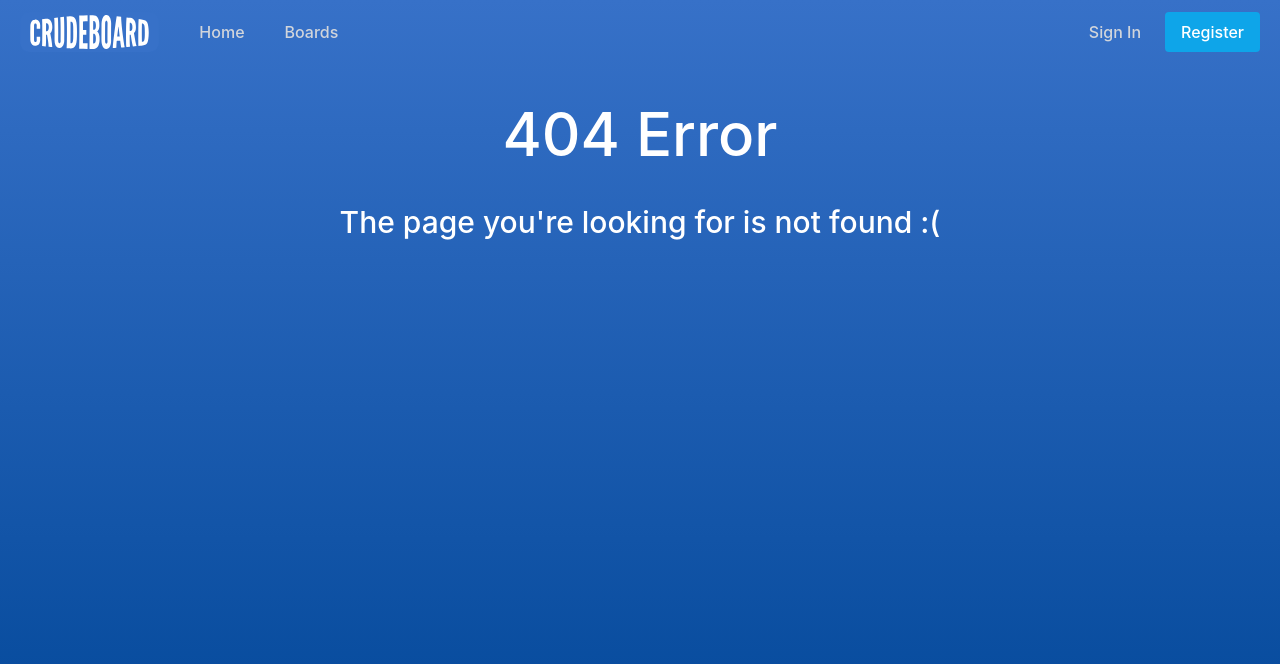
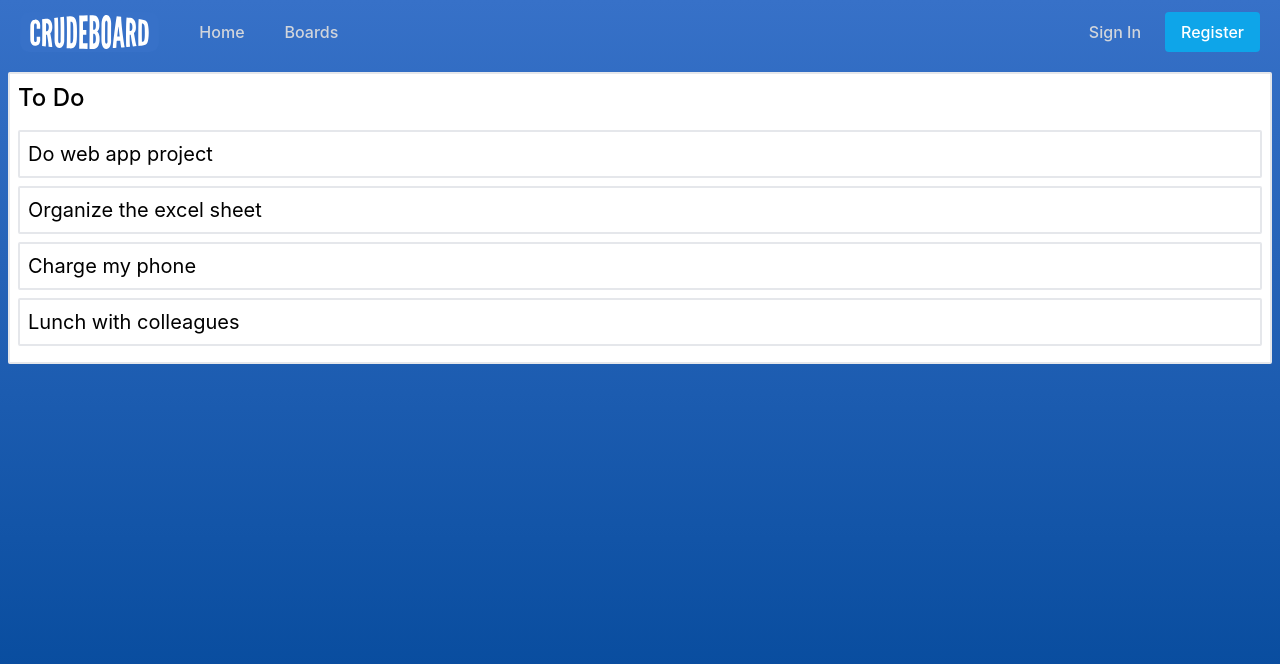
Before and after one commit to digaji/CrudeBoard, a React (Create React App) app: page /boards in a window 1280 px wide. Before the commit this address had no page. Shown: the top 664 px of the page. Built offline with nearby package versions, Linux system fonts and the light colour scheme.

Commit message:
Added basic dnd functionality and comments

```diff
--- a/package.json
+++ b/package.json
@@ -12,8 +12,10 @@
     "@types/node": "^16.11.26",
     "@types/react": "^17.0.40",
     "@types/react-dom": "^17.0.13",
+    "axios": "^0.27.2",
     "express": "^4.17.3",
     "react": "^17.0.2",
+    "react-beautiful-dnd": "^13.1.0",
     "react-dom": "^17.0.2",
     "react-router-dom": "^6.3.0",
     "react-scripts": "5.0.0",
@@ -50,6 +52,7 @@
   },
   "devDependencies": {
     "@tailwindcss/forms": "^0.5.1",
+    "@types/react-beautiful-dnd": "^13.1.2",
     "autoprefixer": "^10.4.2",
     "postcss": "^8.4.8",
     "prettier": "^2.6.2",
--- a/src/App.tsx
+++ b/src/App.tsx
@@ -4,29 +4,41 @@ import Home from "./pages/Home";
 import SignIn from "./pages/SignIn";
 import NotFound from "./pages/NotFound";
 import Register from "./pages/Register";
+import Boards from "./pages/Boards";
 import "./App.css";
 
 export default function App(): JSX.Element {
   return (
     <Routes>
+      {/* Home route */}
       <Route path="/" element={
         <div className="min-h-screen bg-gradient-to-b from-crude-blue to-crude-darkBlue">
           <Navbar />
           <Home />
         </div>
       } />
+      {/* Sign In route */}
       <Route path="/sign-in" element={
         <div className="min-h-screen bg-gradient-to-b from-crude-blue to-crude-darkBlue">
           <Navbar />
           <SignIn />
         </div>
       } />
+      {/* Register route */}
       <Route path="/register" element={
         <div className="min-h-screen bg-gradient-to-b from-crude-blue to-crude-darkBlue">
           <Navbar />
           <Register />
         </div>
       } />
+      {/* Boards route */}
+      <Route path="/boards" element={
+        <div className="min-h-screen bg-gradient-to-b from-crude-blue to-crude-darkBlue">
+          <Navbar />
+          <Boards />
+        </div>
+      } />
+      {/* 404 Error unknown route */}
       <Route path="*" element={
       <div className="min-h-screen bg-gradient-to-b from-crude-blue to-crude-darkBlue">
         <Navbar />
--- /dev/null
+++ b/src/misc/Column.tsx
@@ -0,0 +1,30 @@
+import React from "react";
+import Task from "./Task";
+import { Droppable } from "react-beautiful-dnd";
+
+export default class Column extends React.Component<any> {
+  render() {
+    return (
+      <div className="m-2 flex flex-col rounded-sm border-2 border-gray-200 bg-white">
+        {/* Column Title */}
+        <h1 className="p-2 text-2xl font-medium">{this.props.column.title}</h1>
+        <Droppable droppableId={this.props.column.id}>
+          {(provided, snapshot) => (  // Snapshot used to style Droppables
+            // Droppable expects child to be a function that returns React.component
+            // Tasks
+            <h2
+              className={`p-2 text-xl transition-colors ${snapshot.isDraggingOver ? "bg-sky-200" : "bg-white"}`}
+              ref={provided.innerRef} // Supply DOM Node to dnd
+              {...provided.droppableProps} // Prop that need to be applied to Dropables
+            >
+              {this.props.tasks.map((task: { id: string; content: string }, index: number) => (
+                <Task key={task.id} task={task} index={index} />
+              ))}
+              {provided.placeholder} {/* Increase the available size of a Droppable during a drag, needs to be the child of the component */}
+            </h2>
+          )}
+        </Droppable>
+      </div>
+    );
+  }
+}
--- /dev/null
+++ b/src/misc/DummyData.ts
@@ -0,0 +1,25 @@
+interface data {
+  tasks: any;
+  columns: any;
+  columnOrder: string[];
+}
+
+const dummyData: data = {
+  tasks: {
+    "task-1": { id: "task-1", content: "Do web app project" },
+    "task-2": { id: "task-2", content: "Organize the excel sheet" },
+    "task-3": { id: "task-3", content: "Charge my phone" },
+    "task-4": { id: "task-4", content: "Lunch with colleagues" },
+  },
+  columns: {
+    "column-1": {
+      id: "column-1",
+      title: "To Do",
+      taskIds: ["task-1", "task-2", "task-3", "task-4"], // Saves order of tasks in the column
+    },
+  },
+  // Order of the columns that will be presented
+  columnOrder: ["column-1"],
+};
+
+export default dummyData;
--- /dev/null
+++ b/src/misc/Task.tsx
@@ -0,0 +1,23 @@
+import React from "react";
+import { Draggable } from "react-beautiful-dnd";
+
+export default class Task extends React.Component<any> {
+  render() {
+    return (
+      <Draggable draggableId={this.props.task.id} index={this.props.index}>
+        {(provided, snapshot) => (  // Snapshot used to style Draggables
+          // Droppable expects child to be a function that returns React.component
+          // Task
+          <div
+            className={`mb-2 rounded-sm border-2 border-gray-200 p-2 ${snapshot.isDragging ? "bg-green-100" : "bg-white"}`}
+            {...provided.draggableProps}
+            {...provided.dragHandleProps}
+            ref={provided.innerRef}
+          >
+            {this.props.task.content}
+          </div>
+        )}
+      </Draggable>
+    );
+  }
+}
--- /dev/null
+++ b/src/pages/Boards.tsx
@@ -0,0 +1,63 @@
+import React from "react";
+import dummyData from "../misc/DummyData";
+import Column from "../misc/Column";
+import { DragDropContext, DropResult } from "react-beautiful-dnd";
+
+class Board extends React.Component {
+  state = dummyData;
+
+  onDragEnd = (result: DropResult) => {
+    // Reorder our column
+    const { destination, source, draggableId } = result;
+
+    // If no destination, do nothing
+    if (!destination) {
+      return;
+    }
+
+    // If the destination is the same as source, do nothing
+    if (destination.droppableId === source.droppableId && destination.index === source.index) {
+      return;
+    }
+
+    const column = this.state.columns[source.droppableId];
+    const newTaskIds = Array.from(column.taskIds); // Create copy from previous array
+    newTaskIds.splice(source.index, 1); // Modify newTaskIds by removing 1 item from source index
+    newTaskIds.splice(destination.index, 0, draggableId); // Remove nothing, insert new task
+
+    const newColumn = {
+      ...column, // Same content as previous column
+      taskIds: newTaskIds,
+    };
+
+    // New state by invalidating old state
+    const newState = {
+      ...this.state,
+      columns: {
+        ...this.state.columns,
+        [newColumn.id]: newColumn, // Override previous column
+      },
+    };
+
+    this.setState(newState);
+    // TODO: Call end point to let server know that reorder has occured
+  };
+
+  render() {
+    return (
+      <DragDropContext onDragEnd={this.onDragEnd}>
+        {this.state.columnOrder.map((columnId) => {
+          // Column data
+          const column = this.state.columns[columnId];
+          // All task data
+          const tasks = column.taskIds.map((taskId: string) => this.state.tasks[taskId]);
+          return <Column key={column.id} column={column} tasks={tasks} />;
+        })}
+      </DragDropContext>
+    );
+  }
+}
+
+export default function Boards(): JSX.Element {
+  return <Board />;
+}
```
Also changed, not shown: 1 other file (tests, documents, lock files or other folders).
